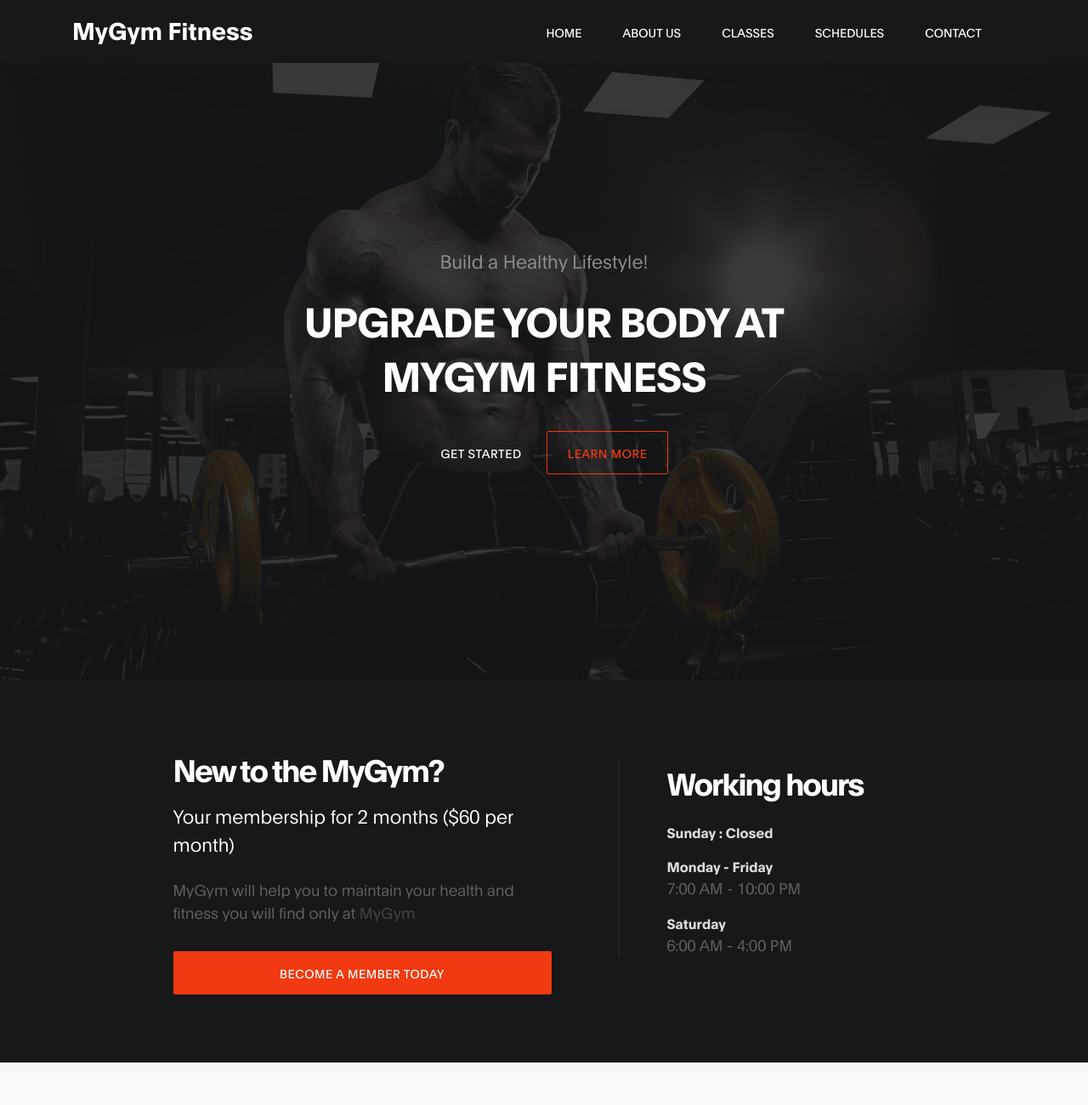
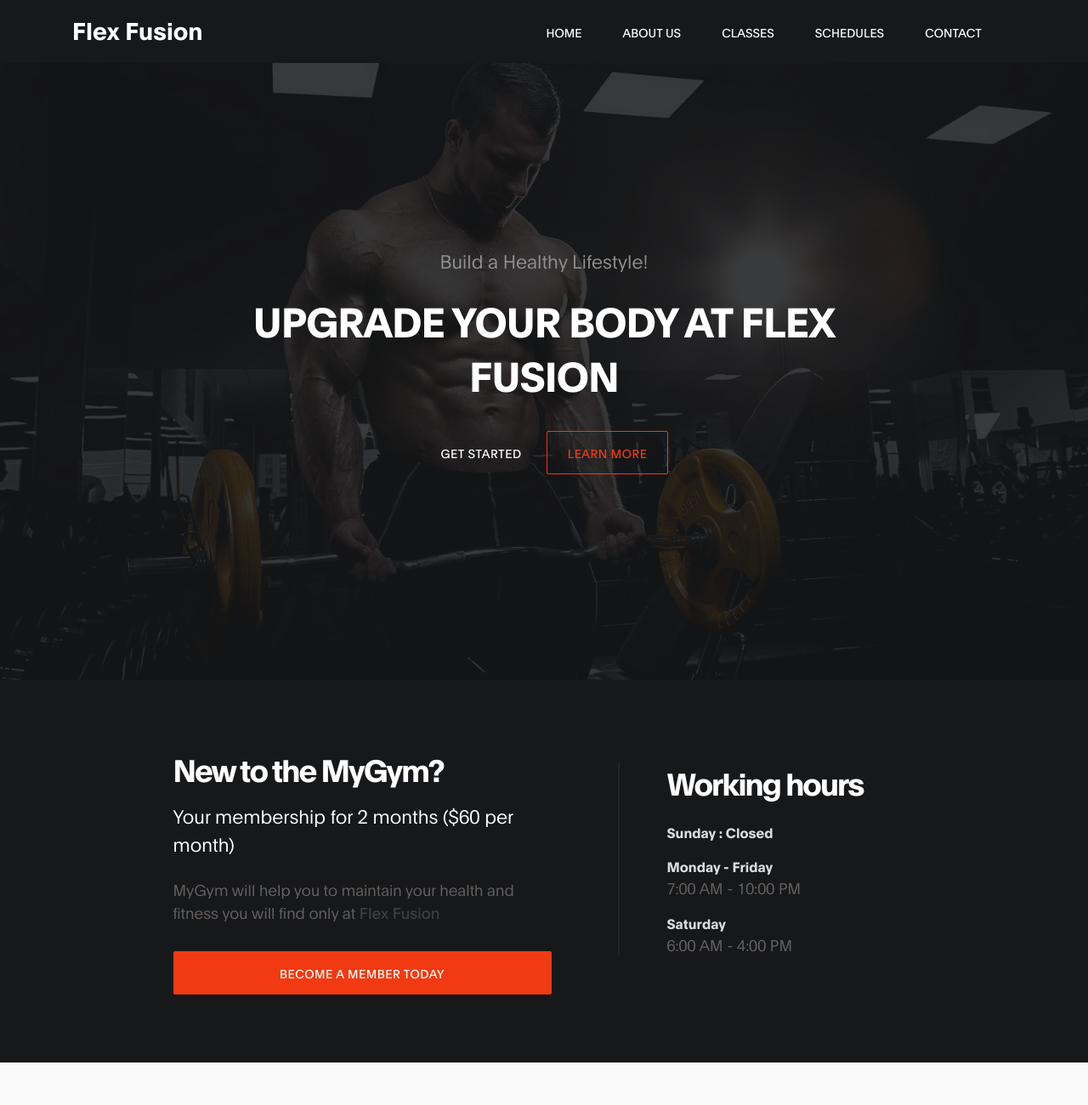
Before and after one commit to aniket8000/my_gym, a plain HTML site: page index.html in a window 1280 px wide. Shown: the top 1300 px of the page at 85% size. Drawn offline with Linux system fonts and the light colour scheme.

Commit message:
some little

```diff
--- a/index.html
+++ b/index.html
@@ -5,7 +5,7 @@
     <meta http-equiv="X-UA-Compatible" content="IE=edge">
     <meta name="viewport" content="width=device-width, initial-scale=1.0">
 
-    <title>MyGym</title>
+    <title>Flex Fusion</title>
 
     <link rel="stylesheet" href="css/bootstrap.min.css">
     <link rel="stylesheet" href="css/font-awesome.min.css">
@@ -19,7 +19,7 @@
     <nav class="navbar navbar-expand-lg fixed-top">
         <div class="container">
 
-            <a class="navbar-brand" href="index.html">MyGym Fitness</a>
+            <a class="navbar-brand" href="index.html">Flex Fusion</a>
 
             <button class="navbar-toggler" type="button" data-toggle="collapse" data-target="#navbarNav" aria-controls="navbarNav" aria-expanded="false"
                 aria-label="Toggle navigation">
@@ -71,7 +71,7 @@
 
                                     <h6 data-aos="fade-up" data-aos-delay="300">Build a Healthy Lifestyle!</h6>
 
-                                    <h1 class="text-white" data-aos="fade-up" data-aos-delay="500">Upgrade your body at MyGym Fitness</h1>
+                                    <h1 class="text-white" data-aos="fade-up" data-aos-delay="500">Upgrade your body at Flex Fusion</h1>
 
                                     <a href="#feature" class="btn custom-btn mt-3" data-aos="fade-up" data-aos-delay="600">Get started</a>
 
@@ -94,7 +94,7 @@
 
                     <h6 class="mb-4 text-white" data-aos="fade-up">Your membership for 2 months ($60 per month)</h6>
 
-                    <p data-aos="fade-up" data-aos-delay="200">MyGym will help you to maintain your health and fitness you will find only at <a rel="nofollow" href="#home" target="_parent">MyGym</a> </p>
+                    <p data-aos="fade-up" data-aos-delay="200">MyGym will help you to maintain your health and fitness you will find only at <a rel="nofollow" href="#home" target="_parent">Flex Fusion</a> </p>
 
                     <a href="#" class="btn custom-btn bg-color mt-3" data-aos="fade-up" data-aos-delay="300" data-toggle="modal" data-target="#membershipForm">Become a member today</a>
                 </div>
```
